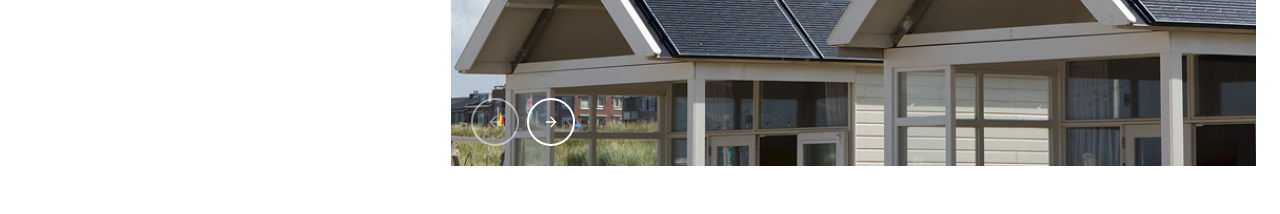
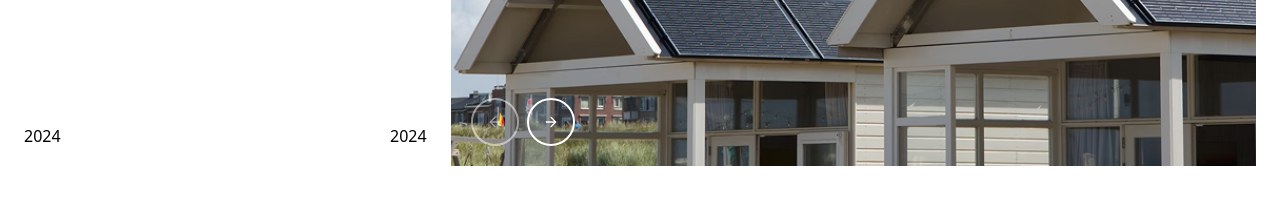
Before and after one commit to Kaveeshala/landing-page2, a Next.js app: page / in a window 1280 px wide. Shown: the part 2940-3154 px from the top of the page. Built offline with nearby package versions, Linux system fonts and the light colour scheme.

Commit message:
add missing texts

```diff
--- a/app/components/FeatureCard.jsx
+++ b/app/components/FeatureCard.jsx
@@ -38,19 +38,20 @@ export default function FeatureCard({
           {variant === "imageLeft" && <Separator className="h-[2px] w-[40px] bg-black" />}
         </div>
 
-
         <div className={`flex ${variant === "imageRight" ? "flex-row" : "flex-row-reverse"} items-start mt-20 gap-6`}>
 
-          <div className="w-1/3 flex flex-col">
+          <div className="w-1/3 flex flex-col relative">
             <h3 className="text-xl font-roboto font-medium">{subtitle}</h3>
             <p className="mt-6 text-gray-400 text-[14px] font-roboto font-light leading-tight">{description}</p>
             <p className="mt-4 font-roboto cursor-pointer underline">LEARN MORE</p>
+
+            <div className="absolute bottom-[-220px] left-0 flex justify-between w-full">
+              <span className="text-black">2024</span>
+              <span className="text-black">2024</span>
+            </div>
           </div>
-
-
           <div className="w-2/3 relative">
             <div className="relative overflow-hidden w-full h-[400px]">
-
               <Image
                 src={images[imageIndex]}
                 alt={title}
```
